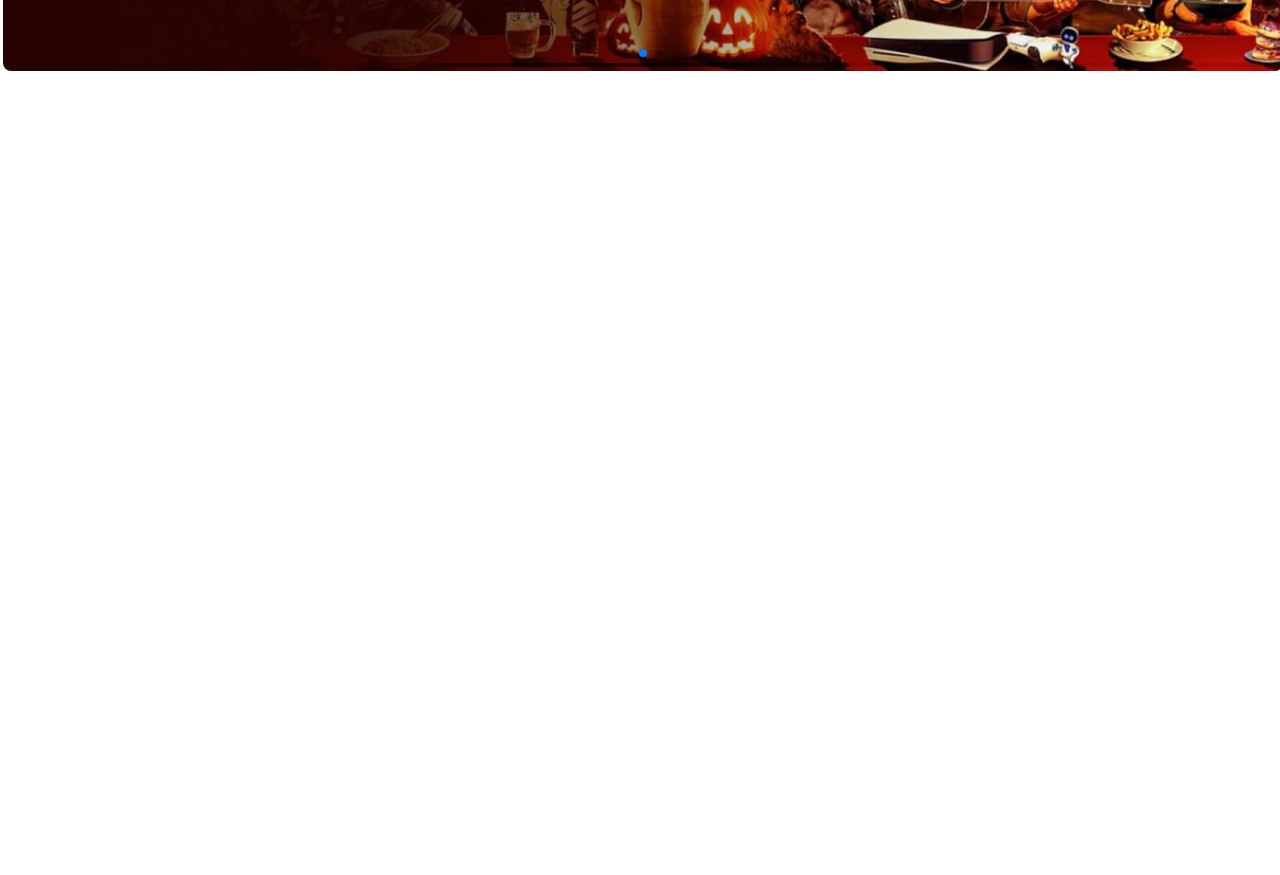
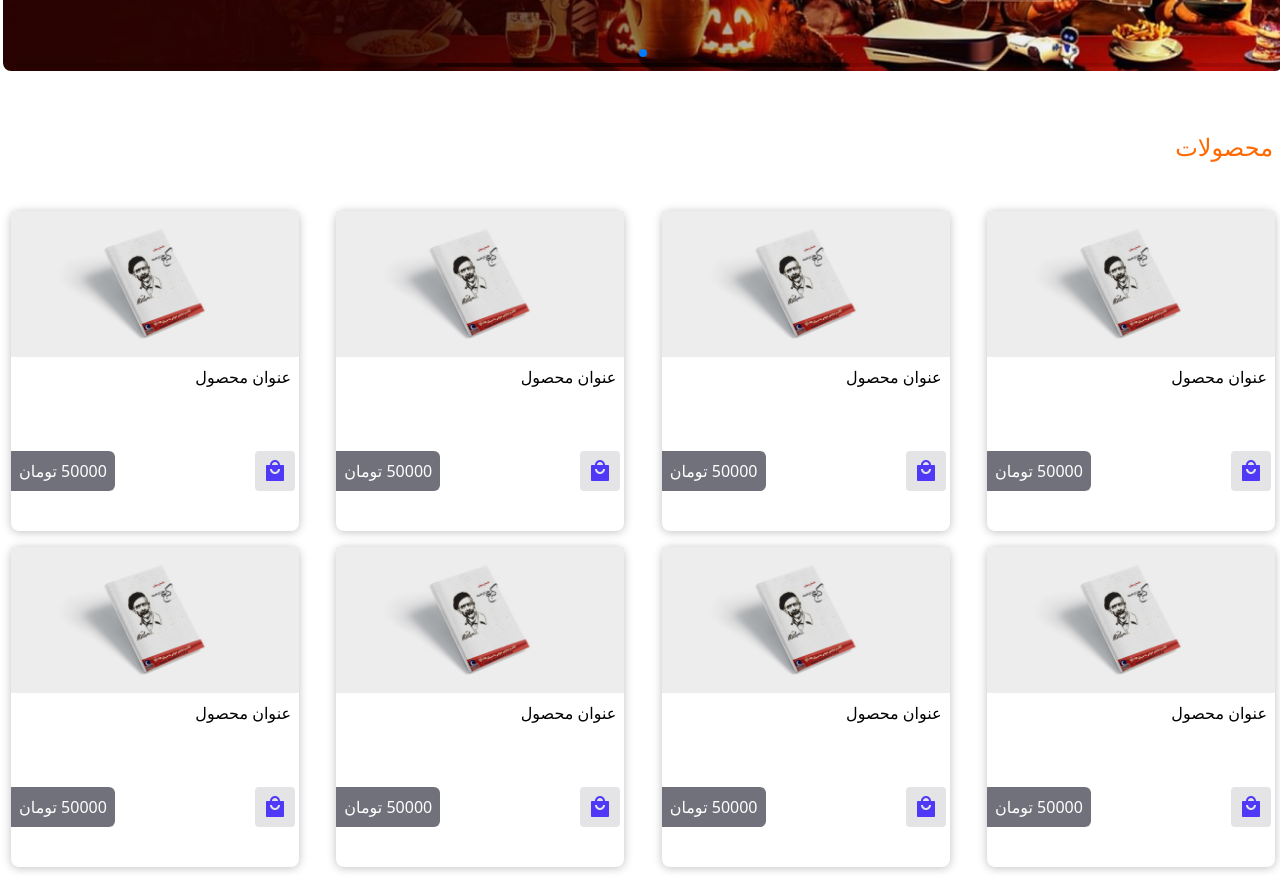
Before and after one commit to smiinmhrn/E-commerce, a Next.js app: page / in a window 1280 px wide. Shown: the part 520-1395 px from the top of the page. Before the commit the page ends 800 px from the top, so only its background shows below. Built offline with nearby package versions, Linux system fonts and the light colour scheme.

Commit message:
added products cards.

```diff
--- a/app/page.js
+++ b/app/page.js
@@ -1,3 +1,4 @@
+import BoxSlider from "@/components/BoxSlider/BoxSlider";
 import Header from "@/components/headers/Header";
 import Swiper from "@/components/swiper/Swiper";
 
@@ -8,6 +9,7 @@ export default function Home() {
 
       <main>
         <Swiper />
+        <BoxSlider />
       </main>
     </>
   );
--- /dev/null
+++ b/components/BoxSlider/Box.jsx
@@ -0,0 +1,31 @@
+import Image from "next/image";
+import { RiShoppingBag4Fill } from "react-icons/ri";
+
+const Box = () => {
+  return (
+    <article className="relative h-80 w-72 m-2 rounded-lg shadow-[0px_1px_10px_rgba(0,0,0,0.25)] transition-all duration-300">
+      <div>
+        <Image
+          src="/boxslider/ganj.jpg"
+          width={288}
+          height={160}
+          alt="product image"
+          className="object-cover"
+        />
+      </div>
+
+      <div>
+        <h3 className="m-2">عنوان محصول</h3>
+
+        <div className="flex justify-between items-center absolute bottom-10 right-0 left-0">
+          <RiShoppingBag4Fill className="text-indigo-600 mr-1 w-10 h-10 p-2 rounded bg-zinc-200 cursor-pointer transition-all duration-300 hover:bg-orange-300 hover:text-white" />
+          <div className="bg-zinc-500 text-white p-2 rounded-tr-md rounded-br-md">
+            50000 تومان
+          </div>
+        </div>
+      </div>
+    </article>
+  );
+};
+
+export default Box;
--- /dev/null
+++ b/components/BoxSlider/BoxSlider.jsx
@@ -0,0 +1,25 @@
+import Box from "@/components/BoxSlider/Box";
+
+const BoxSlider = () => {
+  return (
+    <section className="container mx-auto">
+      <header>
+        <h2 className="text-orange-500 text-2xl border-r-orange-400 border-r-2 pr-2">
+          محصولات
+        </h2>
+      </header>
+      <div className="flex justify-between items-center flex-wrap mt-10">
+        <Box />
+        <Box />
+        <Box />
+        <Box />
+        <Box />
+        <Box />
+        <Box />
+        <Box />
+      </div>
+    </section>
+  );
+};
+
+export default BoxSlider;
```
Also changed, not shown: public/boxslider/ganj.jpg (added).
